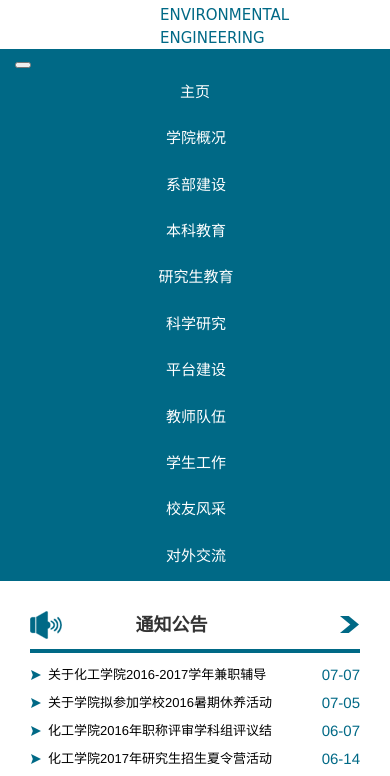
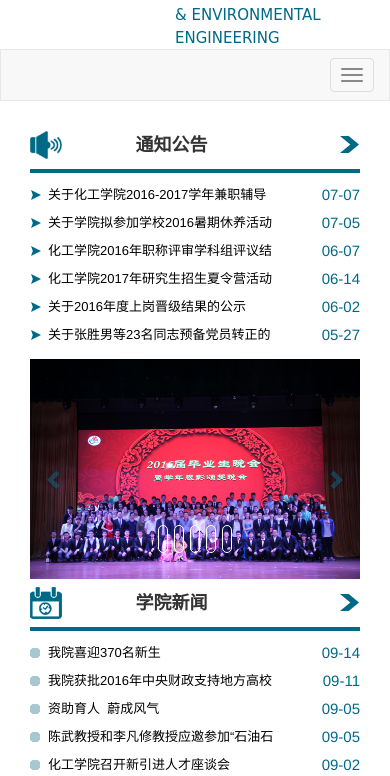
Before and after one commit to gracelei/YUOL-2016, a plain HTML site: page week2/仿长江大学化学与工程学院.html in a window 390 px wide. Shown: the part 237-1013 px from the top of the page. Drawn offline with nearby package versions, Linux system fonts and the light colour scheme.

Commit message:
add images

```diff
--- a/week2/仿长江大学化学与工程学院.html
+++ b/week2/仿长江大学化学与工程学院.html
@@ -11,22 +11,29 @@
     <scripe type="text/javascript" src="js/jquery-3.1.0.min.js"></scripe>
     <scripe type="text/javascript" src="js/bootstrap.min.js"></scripe>
     </head>
-
 <body>
-    <div class="container" id="header">
+    <div class="container header-container">
+        <div id="header">
             <h1>化学与环境工程学院</h1>
             <small>college of chemistry & environmental engineering</small>
         </div>
-    <div class="navbar-default navi-div">
-        <div class="container-fluid navbar-header">
-            <button>
+    </div>
+<div class="navbar navbar-default nav-div" role="navigation">
+        <div class="container-fluid">
+            <div class="navbar-header">
+                <button type="button" class="navbar-toggle" data-toggle="collapse" data-target=".navbar-ex1-collapse">
+                    <span class="sr-only">导航</span>
+                    <span class="icon-bar"></span>
+                    <span class="icon-bar"></span>
+                    <span class="icon-bar"></span>
                 </button>
             </div>
-        <div class="container navbar-ex1-collapse" id="nav">
+            <div class="collapse navbar-collapse navbar-ex1-collapse" id="nav">
+                <div class="container">
                     <ul class="nav nav-pills nav-justified">
-                <li><a href="">主页</a></li>
+                        <li><a href="">主　页</a></li>
                         <li><a href="">学院概况</a></li>
-                <li><a href="">系部建设</a></li>
+                        <li><a href="">系部设置</a></li>
                         <li><a href="">本科教育</a></li>
                         <li><a href="">研究生教育</a></li>
                         <li><a href="">科学研究</a></li>
@@ -36,6 +43,8 @@
                         <li><a href="">校友风采</a></li>
                         <li><a href="">对外交流</a></li>
                     </ul>
+                </div>
+            </div>
         </div>
     </div>
     <div id="main">
@@ -54,7 +63,40 @@
                 </ul>
             </div>
             <div class="col-lg-4 col-md-4" id="tpxw">
-                <img src="" alt="" style="">
+                <div id="carousel" class="carousel slide" data-ride="carousel">
+                    <ol class="carousel-indicators">
+                        <li data-target="#carousel" data-slide-to="0" class="ative"></li>
+                        <li data-target="#carousel" data-slide-to="1"></li>
+                        <li data-target="#carousel" data-slide-to="2"></li>
+                        <li data-target="#carousel" data-slide-to="3"></li>
+                        <li data-target="#carousel" data-slide-to="4"></li>
+                    </ol>
+                    <div class="carousel-inner" role="listbox">
+                        <div class="item active">
+                            <img src="img/1.jpg" alt="...">
+                        </div>
+                        <div class="item">
+                            <img src="img/2.jpg" alt="...">
+                        </div>
+                        <div class="item">
+                            <img src="img/3.jpg" alt="...">
+                        </div>
+                        <div class="item">
+                            <img src="img/4.jpg" alt="...">
+                        </div>
+                        <div class="item">
+                            <img src="img/5.jpg" alt="...">
+                        </div>
+                    </div>
+                    <a class="left carousel-control" href="#carousel-example-generic" role="button" data-slide="prev">
+    <span class="glyphicon glyphicon-chevron-left"></span>
+    <span class="sr-only">Previous</span>
+  </a>
+  <a class="right carousel-control" href="#carousel-example-generic" role="button" data-slide="next">
+    <span class="glyphicon glyphicon-chevron-right"></span>
+    <span class="sr-only">Next</span>
+  </a>
+                </div>
             </div>
             <div class="col-lg-4 col-md-4" id="xyxw">
                 <h2>学院新闻</h2>
```
Lines whose indentation alone changed are shown as unchanged.
